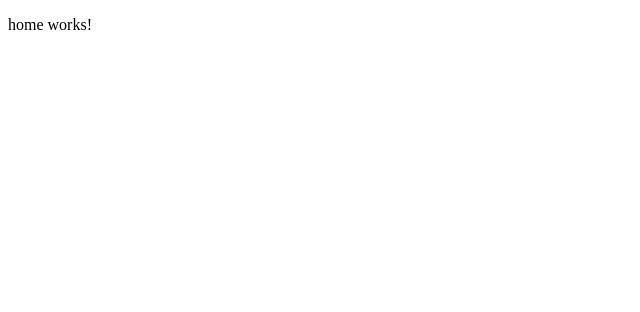
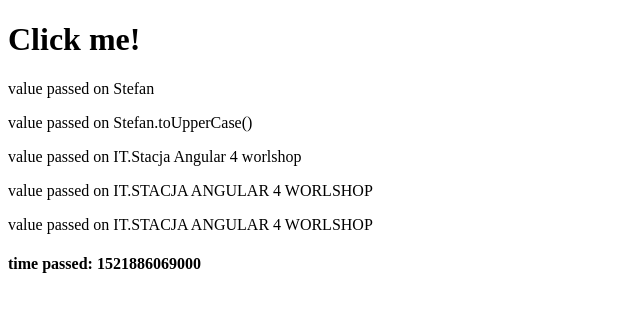
Before and after one commit to WrRaThY/angular5-workshop, an Angular app: page / in a window 1280 px wide. Shown: the top 312 px of the page, without its empty margins (0-640 px from the left). Built offline with nearby package versions, Linux system fonts and the light colour scheme.

Commit message:
playing with home component - displaying literals, objects and function calls - feeding components with data - emitting events from components

```diff
--- a/src/app/app.component.html
+++ b/src/app/app.component.html
@@ -1,3 +1,12 @@
-<st-home></st-home>
+<h1 (click)=handleClick($event)>Click me!</h1>
+<!-- handlick click events, passing event handler -->
+
+<st-home input="Stefan"></st-home> <!-- string -->
+<st-home input="Stefan.toUpperCase()"></st-home> <!-- string -->
+<st-home [input]="title"></st-home> <!-- variable from current component -->
+<st-home [input]="title.toUpperCase()"></st-home> <!-- variable from current component + function call -->
+<st-home [input]="title.toUpperCase()" (timePassed)="handleTimePassed($event)"></st-home> <!-- variable from current component + function call. without quotes! -->
+
+<h4>time passed: {{ timePassed}}</h4>
 
 <router-outlet></router-outlet>
--- a/src/app/app.component.ts
+++ b/src/app/app.component.ts
@@ -7,4 +7,13 @@ import {Component} from '@angular/core';
 })
 export class AppComponent {
     title = 'IT.Stacja Angular 4 worlshop';
+    timePassed: number;
+
+    handleClick(event: MouseEvent) {
+        this.title += '#' + event.clientX;
+    }
+
+    handleTimePassed(value: number) {
+        this.timePassed = value;
+    }
 }
--- a/src/app/home/home.component.html
+++ b/src/app/home/home.component.html
@@ -1,3 +1,3 @@
 <p>
-    home works!
+    value passed on {{ input }}
 </p>
--- a/src/app/home/home.component.ts
+++ b/src/app/home/home.component.ts
@@ -1,4 +1,4 @@
-import {Component, OnInit} from '@angular/core';
+import {Component, EventEmitter, Input, OnInit, Output} from '@angular/core';
 
 @Component({
     selector: 'st-home',
@@ -6,9 +6,18 @@ import {Component, OnInit} from '@angular/core';
     styleUrls: ['./home.component.scss']
 })
 export class HomeComponent implements OnInit {
+    @Input() input = 'blabla'; // value assigned
 
+    owner2: 'blabla' | 'blabla2'; // value guard, only those values can be assigned
+    owner3: string; // type guard
+    owner4: string | number; // one of many type guard
+
+    @Output() timePassed = new EventEmitter<number>();
 
     constructor() {
+        setInterval(() => {
+            this.timePassed.emit(new Date().getTime());
+        }, 2500);
     }
 
     ngOnInit() {
--- a/tsconfig.json
+++ b/tsconfig.json
@@ -7,6 +7,7 @@
         "moduleResolution": "node",
         "emitDecoratorMetadata": true,
         "experimentalDecorators": true,
+        "noImplicitAny": true,
         "target": "es5",
         "typeRoots": [
             "node_modules/@types"
```
Lines whose indentation alone changed are shown as unchanged.
